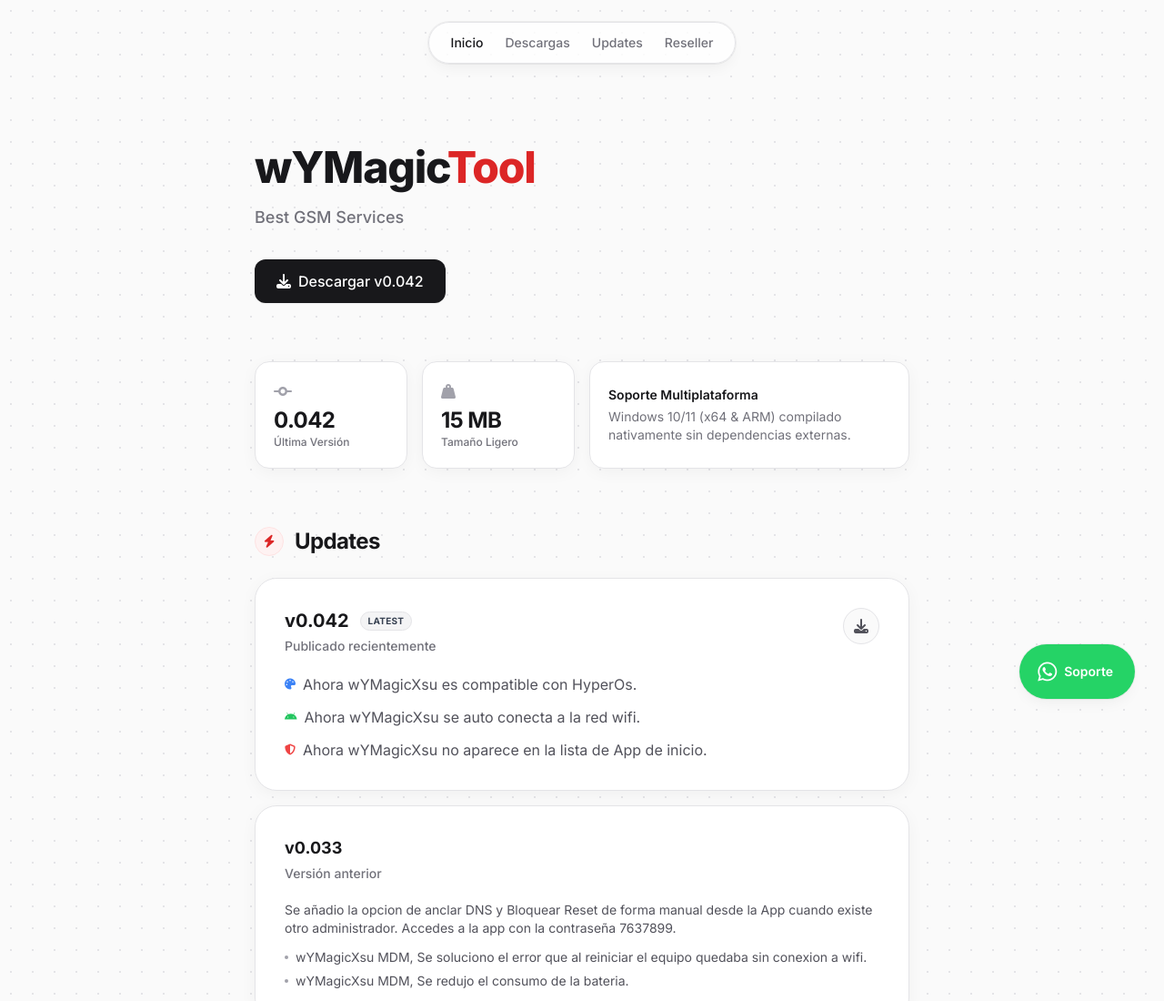
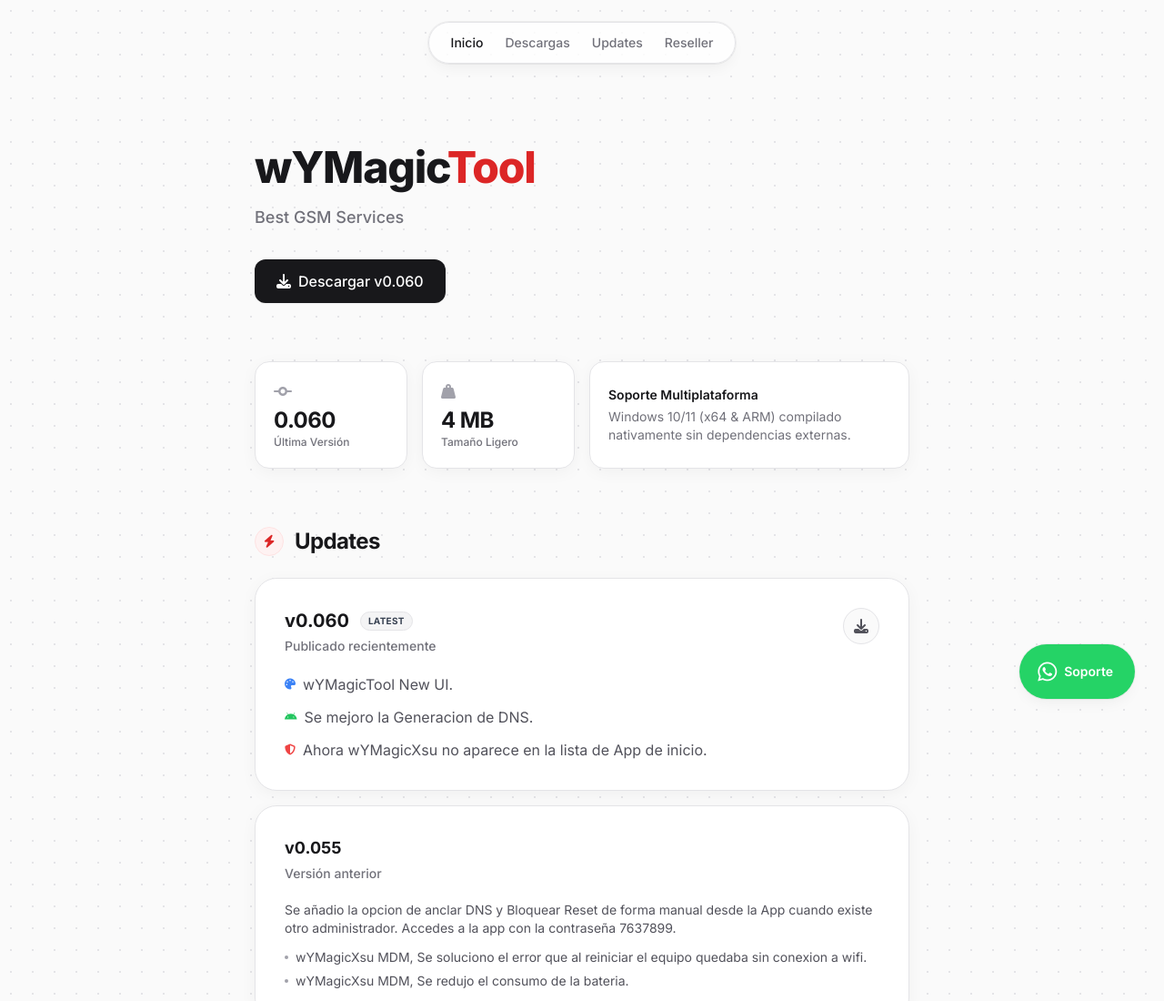
Before and after one commit to GlobalAutoPay/wYMagicLat, a plain HTML site: page index.html in a window 1280 px wide. Shown: the top 1100 px of the page at 91% size. Drawn offline with nearby package versions, Linux system fonts and the light colour scheme.

Commit message:
Add files via upload

```diff
--- a/index.html
+++ b/index.html
@@ -107,9 +107,9 @@
             </p>
 
             <div class="flex flex-col sm:flex-row gap-3 w-full sm:w-auto" id="descargas">
-                <a href="https://drive.google.com/file/d/1XMjmXX6wbuSS9WM83TdqZZXPzeU6mfCU/view?usp=drive_link" target="_blank" class="flex items-center justify-center gap-2 bg-gray-900 hover:bg-gray-800 text-white px-6 py-3 rounded-xl font-medium transition-all transform active:scale-95 shadow-sm">
+                <a href="https://drive.google.com/file/d/1byHsNmsswiEYBGUeeEFiDL9hlDNEx_iu/view?usp=drive_link" target="_blank" class="flex items-center justify-center gap-2 bg-gray-900 hover:bg-gray-800 text-white px-6 py-3 rounded-xl font-medium transition-all transform active:scale-95 shadow-sm">
                     <i class="fa-solid fa-download"></i>
-                    Descargar v0.042
+                    Descargar v0.060
                 </a>
             </div>
         </header>
@@ -118,12 +118,12 @@
         <section class="grid grid-cols-2 sm:grid-cols-4 gap-4 mb-16 animate-fade-in delay-200">
             <div class="bg-white border border-gray-200 rounded-2xl p-5 shadow-subtle hover:border-gray-300 transition-colors">
                 <div class="text-gray-400 mb-1"><i class="fa-solid fa-code-commit"></i></div>
-                <div class="text-2xl font-bold text-gray-900 tracking-tight">0.042</div>
+                <div class="text-2xl font-bold text-gray-900 tracking-tight">0.060</div>
                 <div class="text-xs text-gray-500 font-medium">Última Versión</div>
             </div>
             <div class="bg-white border border-gray-200 rounded-2xl p-5 shadow-subtle hover:border-gray-300 transition-colors">
                 <div class="text-gray-400 mb-1"><i class="fa-solid fa-weight-hanging"></i></div>
-                <div class="text-2xl font-bold text-gray-900 tracking-tight">15 MB</div>
+                <div class="text-2xl font-bold text-gray-900 tracking-tight">4 MB</div>
                 <div class="text-xs text-gray-500 font-medium">Tamaño Ligero</div>
             </div>
             <div class="bg-white border border-gray-200 rounded-2xl p-5 shadow-subtle hover:border-gray-300 transition-colors col-span-2 sm:col-span-2 flex flex-col justify-center">
@@ -149,12 +149,12 @@
                     <div class="flex flex-col sm:flex-row sm:items-start justify-between gap-4 mb-5">
                         <div>
                             <div class="flex items-center gap-3 mb-1">
-                                <h3 class="text-xl font-bold text-gray-900">v0.042</h3>
+                                <h3 class="text-xl font-bold text-gray-900">v0.060</h3>
                                 <span class="bg-gray-100 text-gray-700 border border-gray-200 text-[10px] uppercase font-bold px-2 py-0.5 rounded-full tracking-wide">Latest</span>
                             </div>
                             <p class="text-sm text-gray-500 font-medium">Publicado recientemente</p>
                         </div>
-                        <a href="https://drive.google.com/file/d/1XMjmXX6wbuSS9WM83TdqZZXPzeU6mfCU/view?usp=drive_link" target="_blank" class="shrink-0 w-10 h-10 rounded-full bg-gray-50 border border-gray-200 flex items-center justify-center text-gray-600 hover:text-gray-900 hover:border-gray-300 transition-colors">
+                        <a href="https://drive.google.com/file/d/1byHsNmsswiEYBGUeeEFiDL9hlDNEx_iu/view?usp=drive_link" target="_blank" class="shrink-0 w-10 h-10 rounded-full bg-gray-50 border border-gray-200 flex items-center justify-center text-gray-600 hover:text-gray-900 hover:border-gray-300 transition-colors">
                             <i class="fa-solid fa-download"></i>
                         </a>
                     </div>
@@ -163,11 +163,11 @@
                         <ul class="space-y-3 list-none p-0">
                             <li class="flex items-start gap-2">
                                 <i class="fa-solid fa-palette text-blue-500 mt-1 text-xs"></i>
-                                <span>Ahora wYMagicXsu es compatible con HyperOs.</span>
+                                <span>wYMagicTool New UI.</span>
                             </li>
                             <li class="flex items-start gap-2">
                                 <i class="fa-brands fa-android text-green-500 mt-1 text-xs"></i>
-                                <span>Ahora wYMagicXsu se auto conecta a la red wifi.</span>
+                                <span>Se mejoro la Generacion de DNS.</span>
                             </li>
                             <li class="flex items-start gap-2">
                                 <i class="fa-solid fa-shield-halved text-red-500 mt-1 text-xs"></i>
@@ -182,7 +182,7 @@
                     <div class="flex flex-col sm:flex-row sm:items-start justify-between gap-4 mb-5">
                         <div>
                             <div class="flex items-center gap-3 mb-1">
-                                <h3 class="text-lg font-bold text-gray-900">v0.033</h3>
+                                <h3 class="text-lg font-bold text-gray-900">v0.055</h3>
                             </div>
                             <p class="text-sm text-gray-500 font-medium">Versión anterior</p>
                         </div>
```
